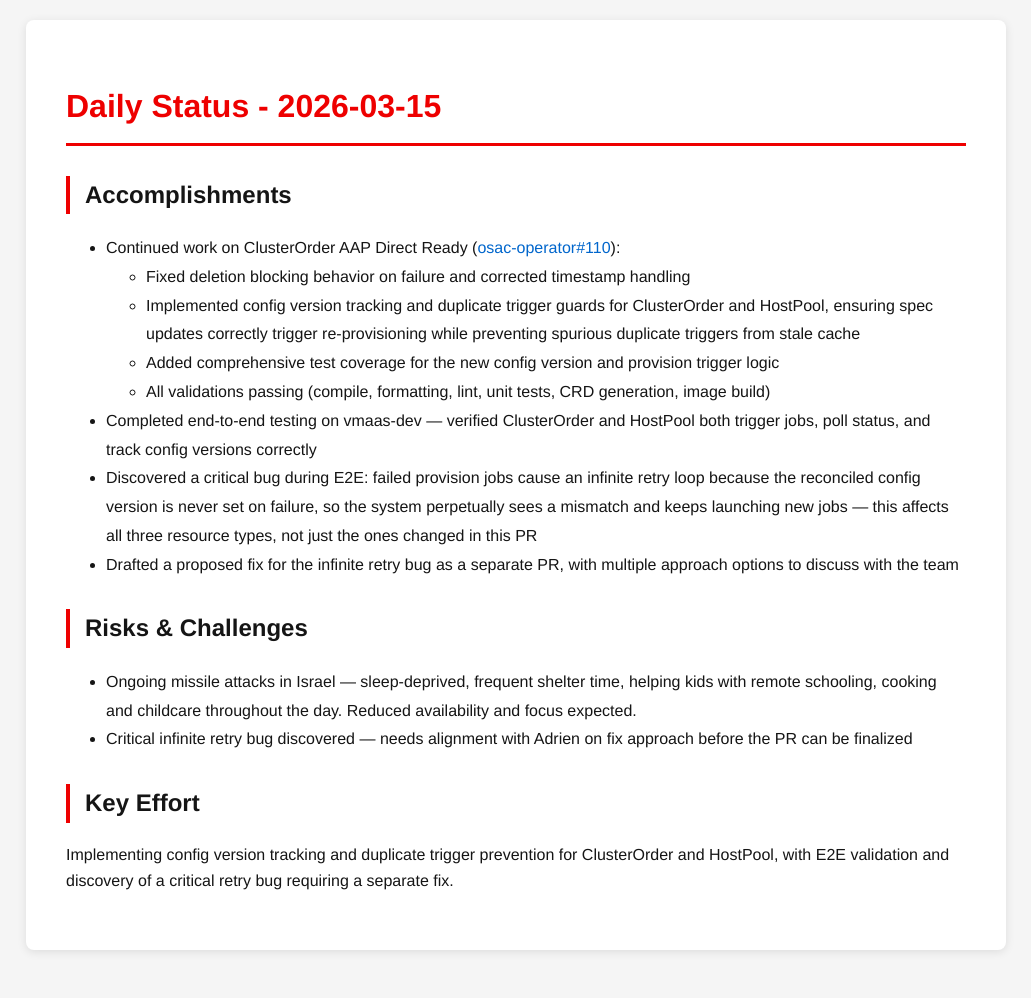
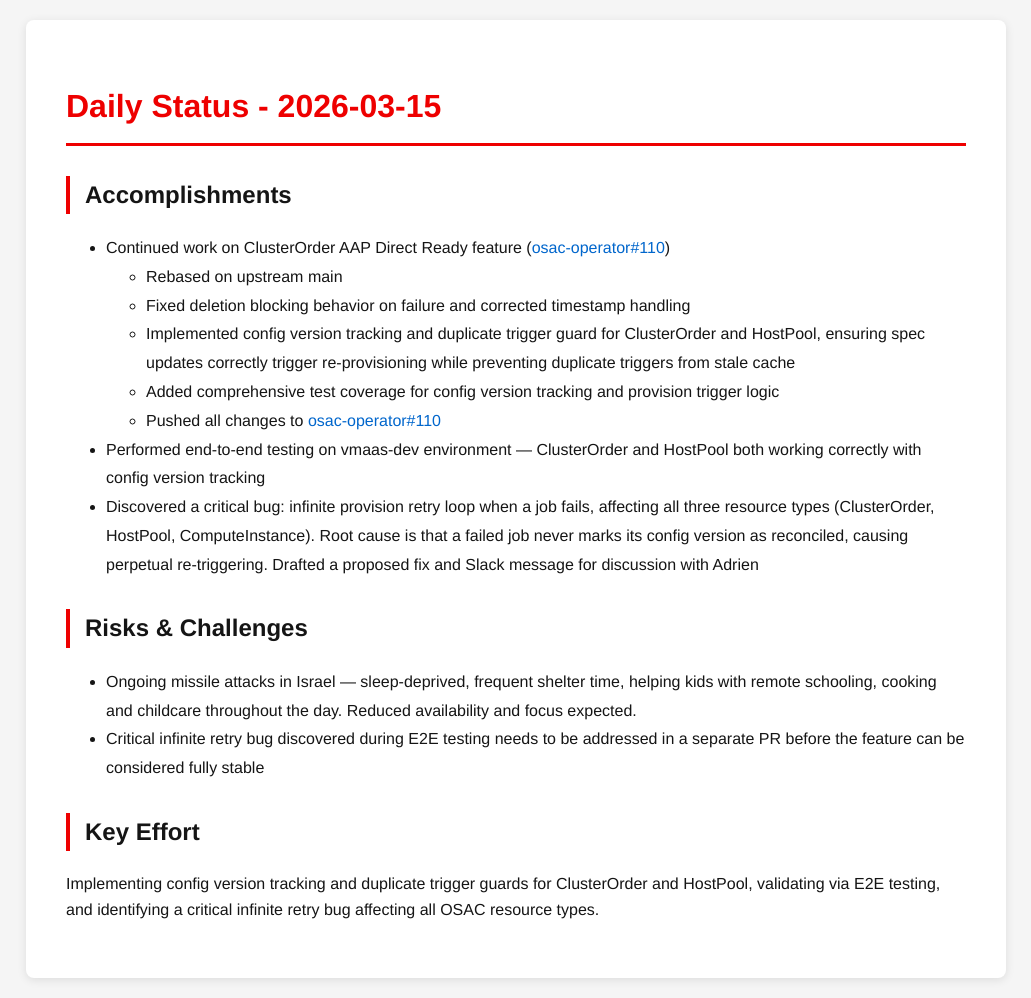
Before and after one commit to tzvatot/daily-status, a Jekyll site: the page built from 2026-03-15.md, in a window 1280 px wide. Shown: the whole page, without its empty margins (124-1155 px from the left). Built offline with Jekyll 4.4.1, drawn with Linux system fonts in a browser that asks for light colours; before the commit the page ends 970 px from its top, so only the background shows below that.

Commit message:
Daily status update - 2026-03-15

```diff
--- a/2026-03-15.md
+++ b/2026-03-15.md
@@ -7,18 +7,18 @@ date: 2026-03-15
 # Daily Status - 2026-03-15
 
 ## Accomplishments
-- Continued work on ClusterOrder AAP Direct Ready ([osac-operator#110](https://github.com/osac-project/osac-operator/pull/110)):
+- Continued work on ClusterOrder AAP Direct Ready feature ([osac-operator#110](https://github.com/osac-project/osac-operator/pull/110))
+  - Rebased on upstream main
   - Fixed deletion blocking behavior on failure and corrected timestamp handling
-  - Implemented config version tracking and duplicate trigger guards for ClusterOrder and HostPool, ensuring spec updates correctly trigger re-provisioning while preventing spurious duplicate triggers from stale cache
-  - Added comprehensive test coverage for the new config version and provision trigger logic
-  - All validations passing (compile, formatting, lint, unit tests, CRD generation, image build)
-- Completed end-to-end testing on vmaas-dev — verified ClusterOrder and HostPool both trigger jobs, poll status, and track config versions correctly
-- Discovered a critical bug during E2E: failed provision jobs cause an infinite retry loop because the reconciled config version is never set on failure, so the system perpetually sees a mismatch and keeps launching new jobs — this affects all three resource types, not just the ones changed in this PR
-- Drafted a proposed fix for the infinite retry bug as a separate PR, with multiple approach options to discuss with the team
+  - Implemented config version tracking and duplicate trigger guard for ClusterOrder and HostPool, ensuring spec updates correctly trigger re-provisioning while preventing duplicate triggers from stale cache
+  - Added comprehensive test coverage for config version tracking and provision trigger logic
+  - Pushed all changes to [osac-operator#110](https://github.com/osac-project/osac-operator/pull/110)
+- Performed end-to-end testing on vmaas-dev environment — ClusterOrder and HostPool both working correctly with config version tracking
+- Discovered a critical bug: infinite provision retry loop when a job fails, affecting all three resource types (ClusterOrder, HostPool, ComputeInstance). Root cause is that a failed job never marks its config version as reconciled, causing perpetual re-triggering. Drafted a proposed fix and Slack message for discussion with Adrien
 
 ## Risks & Challenges
 - Ongoing missile attacks in Israel — sleep-deprived, frequent shelter time, helping kids with remote schooling, cooking and childcare throughout the day. Reduced availability and focus expected.
-- Critical infinite retry bug discovered — needs alignment with Adrien on fix approach before the PR can be finalized
+- Critical infinite retry bug discovered during E2E testing needs to be addressed in a separate PR before the feature can be considered fully stable
 
 ## Key Effort
-Implementing config version tracking and duplicate trigger prevention for ClusterOrder and HostPool, with E2E validation and discovery of a critical retry bug requiring a separate fix.
+Implementing config version tracking and duplicate trigger guards for ClusterOrder and HostPool, validating via E2E testing, and identifying a critical infinite retry bug affecting all OSAC resource types.
```
